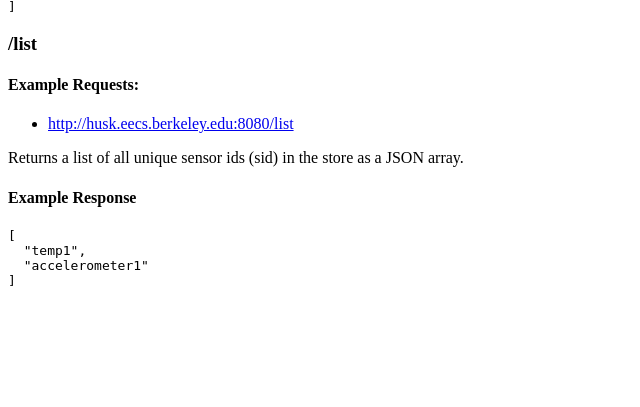
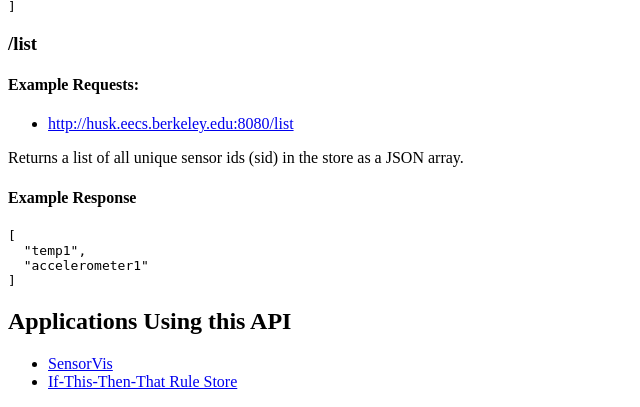
Before and after one commit to bjo3rn/sensorstore, a Node project: template server/views/home/help.ejs in a window 1280 px wide. Shown: the part 1210-1617 px from the top of the page, without its empty margins (0-640 px from the left). Before the commit the page ends 1496 px from the top, so only its background shows below. Run offline with Node 20 templates, Linux system fonts and the light colour scheme; the template is opened without the code that fills it, so the values that code supplies are empty.

Commit message:
help page, sensorvis bart

```diff
--- a/clients/sensorvis/index.html
+++ b/clients/sensorvis/index.html
@@ -366,13 +366,13 @@ var taxonomy = [
         "type": "int",
         "unit": "minutes",
         "min": 0,
-        "max": 90
+        "max": 30
       },
       "North": {
         "type": "int",
         "unit": "minutes",
         "min": 0,
-        "max": 90
+        "max": 30
       },
     },
     "outputs": {}
--- a/server/views/home/help.ejs
+++ b/server/views/home/help.ejs
@@ -1,5 +1,6 @@
 <div>
 <h1>Sensorstore Help</h1>
+
 <h2>REST API</h2>
 <h3>/help</h3>
 This page
@@ -74,4 +75,13 @@ If n is provided, retrieves n entries, in descending timestamp order (most recen
   "temp1",
   "accelerometer1"
 ]
+</pre>
+
+
+<h2>Applications Using this API</h2>
+<ul>
+<li>
+<a href="http://husk.eecs.berkeley.edu/projects/swarmretreat/sensorvis/">SensorVis</a>
+<li><a href="http://husk.eecs.berkeley.edu/projects/swarmretreat/ifttt/">If-This-Then-That Rule Store</a>
+</ul>
 </div>
```
